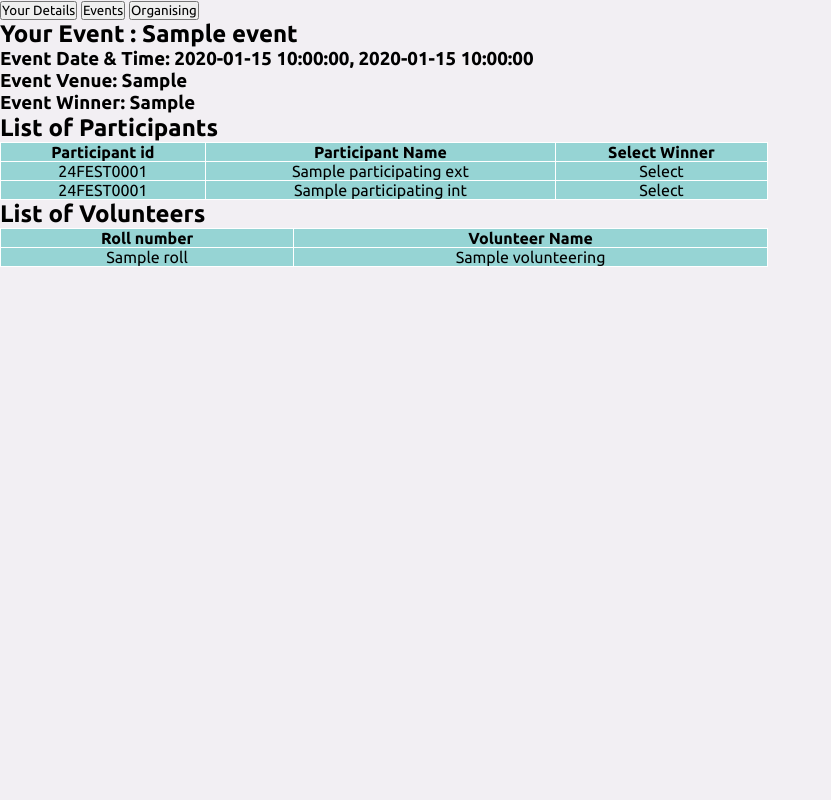
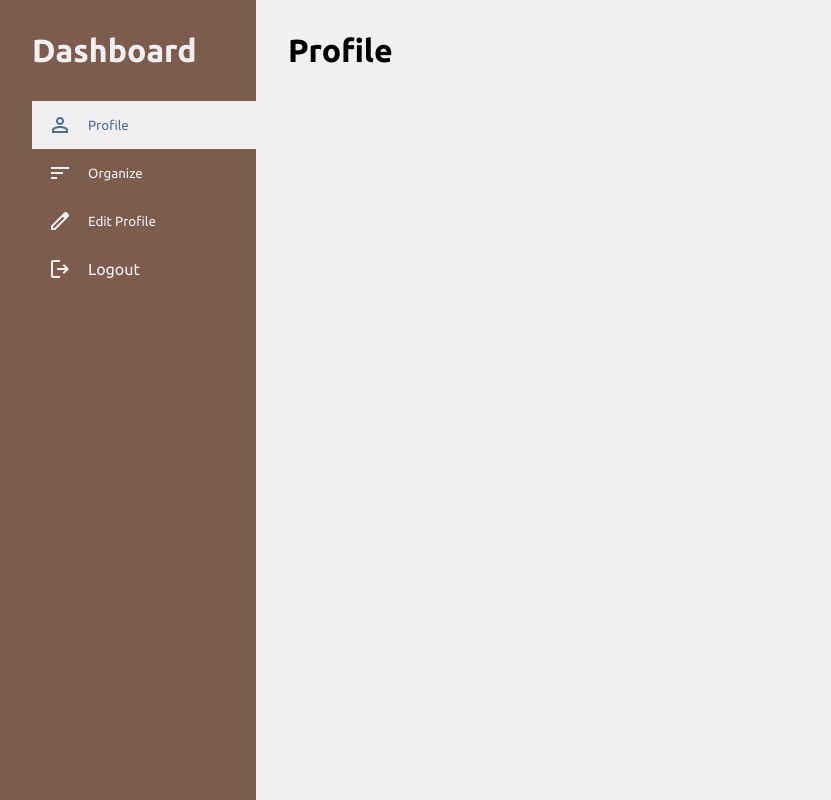
Before and after one commit to Baron105/DBMS-WebApp, a Flask app: page /index/1/1/1/1 in a window 1280 px wide. Shown: the whole page, without its empty margins (0-831 px from the left). Run offline with Flask 3, Linux system fonts and the light colour scheme; a database or web service that is not in the repository returns one stand-in record (values such as "Sample title"); some libraries are stand-ins or nearby versions.

Commit message:
dashboard created

```diff
--- a/app.py
+++ b/app.py
@@ -294,6 +294,7 @@ def register():
         return render_template("register.html")
 
 
+
 if __name__ == "__main__":
     # connect to the database
 
--- a/static/css/styles.css
+++ b/static/css/styles.css
@@ -19,6 +19,10 @@ html, body {
     background-color: var(--ls);
     font-size: 16px;
     box-sizing: border-box;
+}
+
+li {
+    list-style-type: none;
 }
 
 table, th, td {
@@ -393,3 +397,66 @@ a {
 .email {
     font-style: italic;
 }
+
+/* DASHBOARD */
+
+.dashboard {
+    height: 100vh;
+    display: grid;
+    grid-template-columns: 1fr 4fr;
+}
+
+.tab-navigator {
+    background-color: var(--ds);
+    display: flex;
+    flex-direction: column;
+    padding: 2rem;
+    color: var(--ls);
+}
+
+.dash-title {
+    margin-bottom: 2rem;
+}
+
+.dash-tabs > li {
+    padding: 0 1rem;
+    width: 100%;
+    height: 3rem;
+    display: flex;
+    align-items: center;
+    gap: 1rem;
+}
+
+.dash-tabs > li:hover {
+    background-color: var(--mn);
+}
+
+#profile-tab {
+    background-color: var(--ls);
+    color: var(--da);
+}
+
+#organize-content {
+    display: none;
+}
+
+#edit-content {
+    display: none;
+}
+
+.tablinks {
+    border: none;
+    height: 100%;
+    width: 100%;
+    background-color: inherit;
+    color: inherit;
+    text-align: left;
+    cursor: pointer;
+    display: flex;
+    align-items: center;
+}
+
+.tab-content {
+    background-color: var(--ls);
+    padding: 2rem;
+}
--- a/static/js/script.js
+++ b/static/js/script.js
@@ -23,30 +23,56 @@ function changeReadMore(eventId) {
 var et = document.querySelector('#my_variable').value
 
     function toggleDiv1() {
-        var div = document.getElementById('div1');
-        var div2 = document.getElementById('div2');
-        var div3 = document.getElementById('div3');
-        div.style.display = 'block';
-        div2.style.display = 'none';
-        div3.style.display = 'none';
-
+        var div = document.getElementById('profile-tab');
+        var div2 = document.getElementById('organize-tab');
+        var div3 = document.getElementById('edit-tab');
+        var profile = document.getElementById('profile-content');
+        var organize = document.getElementById('organize-content');
+        var edit = document.getElementById('edit-content');
+        div.style.backgroundColor = "#F2EFF3";
+        div.style.color = "#4F708D"
+        profile.style.display = "inherit";
+        div2.style.backgroundColor = "inherit";
+        div2.style.color = "inherit";
+        organize.style.display = "none";
+        div3.style.backgroundColor = "inherit";
+        div3.style.color = "inherit";
+        edit.style.display = "none";
     }
     function toggleDiv2() {
-        var div = document.getElementById('div2');
-        var div1 = document.getElementById('div1');
-        var div3 = document.getElementById('div3');
-        div.style.display = 'block';
-        div1.style.display = 'none';
-        div3.style.display = 'none';
+        var div = document.getElementById('profile-tab');
+        var div2 = document.getElementById('organize-tab');
+        var div3 = document.getElementById('edit-tab');
+        var profile = document.getElementById('profile-content');
+        var organize = document.getElementById('organize-content');
+        var edit = document.getElementById('edit-content');
+        div2.style.backgroundColor = "#F2EFF3";
+        div2.style.color = "#4F708D";
+        organize.style.display = "inherit";
+        div.style.backgroundColor = "inherit";
+        div.style.color = "inherit";
+        profile.style.display = "none";
+        div3.style.backgroundColor = "inherit";
+        div3.style.color = "inherit";
+        edit.style.display = "none";
 
     }
     function toggleDiv3() {
-        var div = document.getElementById('div3');
-        var div1 = document.getElementById('div1');
-        var div2 = document.getElementById('div2');
-        div.style.display = 'block';
-        div1.style.display = 'none';
-        div2.style.display = 'none';
+        var div = document.getElementById('profile-tab');
+        var div2 = document.getElementById('organize-tab');
+        var div3 = document.getElementById('edit-tab');
+        var profile = document.getElementById('profile-content');
+        var organize = document.getElementById('organize-content');
+        var edit = document.getElementById('edit-content');
+        div3.style.backgroundColor = "#F2EFF3";
+        div3.style.color = "#4F708D";
+        edit.style.display = "inherit";
+        div.style.backgroundColor = "inherit";
+        div.style.color = "inherit";
+        profile.style.display = "none";
+        div2.style.backgroundColor = "inherit";
+        div2.style.color = "inherit";
+        organize.style.display = "none";
     }
     function load(et){
         if(et == 1) {
--- a/templates/base.html
+++ b/templates/base.html
@@ -6,6 +6,7 @@
     <meta name="viewport" content="width=device-width, initial-scale=1.0">
     <meta content="ie=edge">
     <link rel="stylesheet" href="{{ url_for('static', filename='css/styles.css') }}">
+    <link rel="stylesheet" href="https://fonts.googleapis.com/css2?family=Material+Symbols+Outlined:opsz,wght,FILL,GRAD@24,400,0,0" />
     {% block head %}
     {% endblock %}
 </head>
--- a/templates/index.html
+++ b/templates/index.html
@@ -6,200 +6,41 @@
 <title>Index Page</title>
 {% endblock %}
 
+{% block body %}
 
-{% block body%}
-
-<input type="hidden"  id="my_variable" value="{{ x }}">
-
-<body onload="load(et)">
-{% if organise %}
-<div class="tab">
-    <button class="tablinks" onclick="toggleDiv3()">Your Details</button>
-    <button class="tablinks" onclick="toggleDiv1()">Events</button>
-    <button class="tablinks" onclick="toggleDiv2()">Organising</button>
-{% endif %}
+<div class="dashboard">
+    <div class="tab-navigator">
+        <h1 class="dash-title">Dashboard</h1>
+        <ul class="dash-tabs">
+            <li id="profile-tab">
+                <span class="material-symbols-outlined">Person</span>
+                <button class="tablinks" onclick="toggleDiv1()">Profile</button>
+            </li>
+            <li id="organize-tab">
+                <span class="material-symbols-outlined">sort</span>
+                <button class="tablinks" onclick="toggleDiv2()">Organize</button>
+            </li>
+            <li id="edit-tab">
+                <span class="material-symbols-outlined">edit</span>
+                <button class="tablinks" onclick="toggleDiv3()">Edit Profile</button>
+            </li>
+            <li id="logout-tab">
+                <span class="material-symbols-outlined">logout</span>
+                <a class="tablinks" href="{{ url_for('home') }}">Logout</a>
+            </li>
+        </ul>
+    </div>
+    <div class="tab-content">
+        <div id="profile-content">
+            <h1>Profile</h1>
+        </div>
+        <div id="organize-content">
+            <h1>Organize</h1>
+        </div>
+        <div id="edit-content">
+            <h1>Edit Profile</h1>
+        </div>
+    </div>
 </div>
 
-<div id ='div3'>
-
-    {% if not student %}
-    <h2 items-align="center">Your Details</h2>
-    <table style="width:60%">
-        <tr>
-            <td>Fest ID: {{details[0]}}</td>
-            <td>Name: {{details[1]}}</td>
-            <td>College: {{details[2]}}</td>
-            <td>Accomodation: {{details[3]}}</td>
-        </tr>
-    </table>
-    {% endif %}
-
-    {% if student %}
-    <h2 items-align="center">Your Details</h2>
-    <table style="width:60%">
-        <tr>
-            <td>Fest ID: {{details[0]}}</td>
-            <td>Name: {{details[1]}}</td>
-            <td>Roll Number: {{details[2]}}</td>
-            <td>Department: {{details[3]}}</td>
-        </tr>
-    </table>
-    {% endif %}
-
-
-</div>
-
-<div id ='div1'>
-
-    {% if participating_event%}
-    <h2>Events you are participating</h2>
-    <table style="width:60%">
-        <tr>
-            <th>Event Name</th>
-            <th>Event Date</th>
-            <th>Event Time</th>
-            <th>Event Venue</th>
-            <th>Winners</th>
-        </tr>
-
-        {% for event in participating_event%}
-        <tr>
-            <td>{{event[1]}}</td>
-            <td>{{event[2]}}</td>
-            <td>{{event[3]}}</td>
-            <td>{{event[4]}}</td>
-            <!-- the participate button will put the event from list to -->
-            <td>{{event[5]}}</td>
-        </tr>
-        {% endfor %}
-    </table>
-    {% else %}
-    <p align="center">You have not participated in any event yet</p>
-    {% endif %}
-
-    {% if non_participating_event and not student %}
-    <h2>Events to participate</h2>
-    <table style="width:60%">
-        <tr>
-            <th>Event Name</th>
-            <th>Event Date</th>
-            <th>Event Time</th>
-            <th>Event Venue</th>
-            <th>Participate</th>
-        </tr>
-
-        {% for event in non_participating_event %}
-        <tr>
-            <td>{{event[1]}}</td>
-            <td>{{event[2]}}</td>
-            <td>{{event[3]}}</td>
-            <td>{{event[4]}}</td>
-            <!-- the participate button will put the event from list to -->
-            <td><a
-                    href="{{url_for('participate',fest_id=fest_id,event_id =event[0],organise=organise,student=student )}}">Participate</a>
-            </td>
-        </tr>
-        {% endfor %}
-    </table>
-    {% elif not student %}
-    <p align="center">No events to participate</p>
-    {% endif %}
-    {% if student %}
-    {% if volunteering_event %}
-    <h2>Events you are volunteering</h2>
-    <table style="width:60%">
-        <tr>
-            <th>Event Name</th>
-            <th>Event Date</th>
-            <th>Event Time</th>
-            <th>Event Venue</th>
-            <th>Event Winners</th>
-        </tr>
-        {% for event in volunteering_event %}
-        <tr>
-            <td>{{event[1]}}</td>
-            <td>{{event[2]}}</td>
-            <td>{{event[3]}}</td>
-            <td>{{event[4]}}</td>
-            <td>{{event[5]}}</td>
-        </tr>
-        {% endfor %}
-    </table>
-    {% endif %}
-    {% if other_events and student %}
-    <h2>Other Events</h2>
-    <table style="width:60%">
-        <tr>
-            <th>Event Name</th>
-            <th>Event Date</th>
-            <th>Event Time</th>
-            <th>Event Venue</th>
-            <th>Volunteer</th>
-            <th>Participate</th>
-        </tr>
-        {% for event in other_events %}
-        <tr>
-            <td>{{event[1]}}</td>
-            <td>{{event[2]}}</td>
-            <td>{{event[3]}}</td>
-            <td>{{event[4]}}</td>
-            <td><a
-                    href="{{url_for('volunteer',fest_id=fest_id,event_id =event[0],organise=organise,student=student)}}">Volunteer</a>
-            </td>
-            <td><a
-                    href="{{url_for('participate',fest_id=fest_id,event_id =event[0],organise=organise,student=student )}}">Participate</a>
-        </tr>
-        {% endfor %}
-    </table>
-    {% endif %}
-    {% endif %}
-
-</div>
-
-
-{% if organise %}
-<div id = 'div2'>
-    {% if organising_event %}
-    <h2>Your Event : {{organising_event[1]}}</h2>
-    <h3> Event Date & Time: {{organising_event[2]}}, {{organising_event[3]}}</h3>
-    <h3> Event Venue: {{organising_event[4]}}</h3>
-    <h3> Event Winner: {{organising_event[5]}}</h3>
-    <h2>List of Participants</h2>
-    <table style="width:60%">
-        <tr>
-            <th>Participant id</th>
-            <th>Participant Name</th>
-            <th>Select Winner</th>
-        </tr>
-        {% for participant in participant_event %}
-        <tr>
-            <td>{{participant[0]}}</td>
-            <td>{{participant[1]}}</td>
-            <td><a
-                    href="{{url_for('winner',fest_id=fest_id,event_id =organising_event[0],participant_id=participant[0],organise=organise,student=student,winner_name = participant[1] )}}">Select
-                </a></td>
-        </tr>
-        {% endfor %}
-
-    </table>
-    <h2>List of Volunteers</h2>
-    <table style="width:60%">
-        <tr>
-            <th>Roll number</th>
-            <th>Volunteer Name</th>
-        </tr>
-        {% for volunteer in volunteer_event %}
-        <tr>
-            <td>{{volunteer[0]}}</td>
-            <td>{{volunteer[1]}}</td>
-        </tr>
-        {% endfor %}
-    </table>
-    {% endif %}
-</div>
-
-{% endif %}
-
-</body>
-
 {% endblock %}
```
Also changed, not shown: 1 other file.
